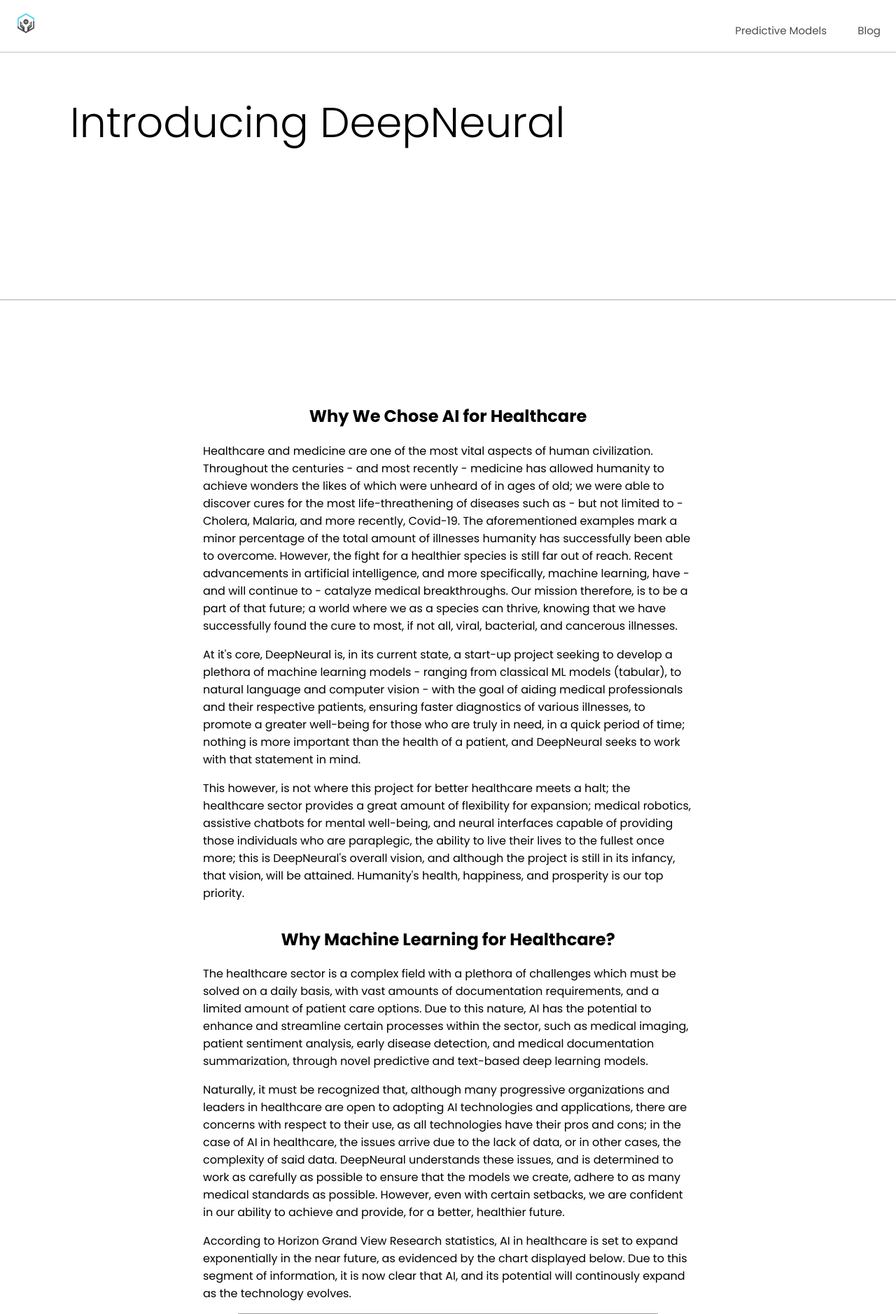
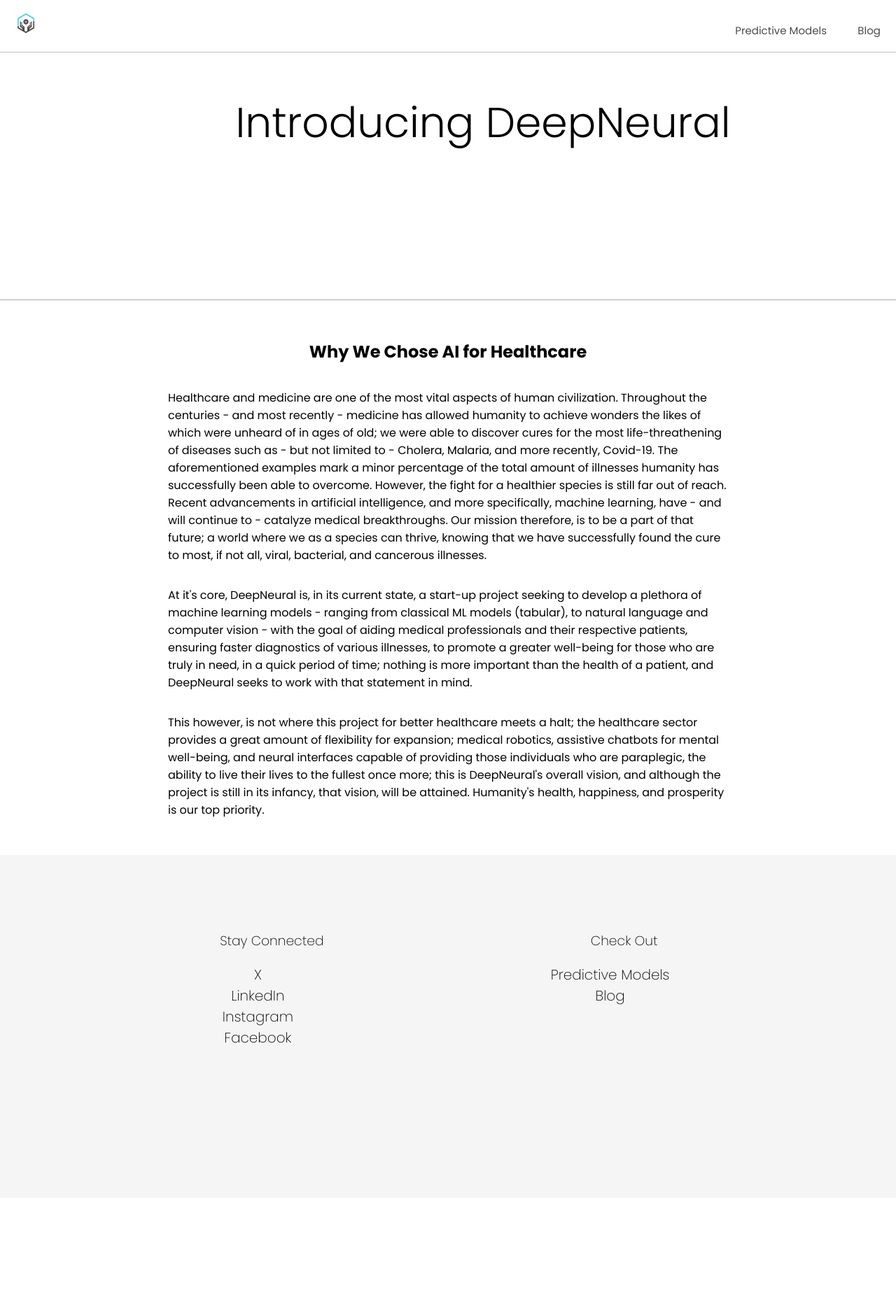
Before and after one commit to UltimateCoderDelta/DeepNeuralProjectFinal, a Django app: page /neural/deepneural_intro/ in a window 1280 px wide. Shown: the top 1878 px of the page at 70% size. After the commit the page ends 1491 px from the top, so only its background shows below. Run offline with Django 5.2, Linux system fonts and the light colour scheme; some web fonts are replaced; grey boxes are pictures that could not be loaded.

Commit message:
redesign blog body section

```diff
--- a/neural/static/neural/styles.css
+++ b/neural/static/neural/styles.css
@@ -204,36 +204,11 @@ filter: grayscale(60%);
     border-bottom: solid 1px #A9A9A9;
     display: flex;
     flex-direction: column;
-    align-items: flex-start;
+    align-items: center;
+    justify-content: center;
     padding-bottom: 10%;
 }
-.blog_page {
-  display: flex;
-  flex-direction: column;
-  flex-wrap: nowrap;
-  /* align-items: center;
-  justify-content: center; */
-  margin-top: 10%;
-  max-width: 700px;
-}
 
-.blog_page img {
-    width: 600px;
-    height: 600px;
-    margin-bottom: 50px;
-}
-
-.blog_orientation {
-    display: flex;
-    flex-direction: row;
-    align-items: flex-start;
-    justify-content: center;
-    flex-wrap: nowrap;
-}
-
-.blog_page p, .blog_page q {
-    text-align: left;
-  }
 
 .blog_description {
    display: flex;
@@ -274,15 +249,6 @@ filter: grayscale(60%);
     padding-bottom: 25px;
 }
 
-.blog_content {
-    display: flex;
-    flex-direction: row;
-    flex-wrap: nowrap;
-    align-items: center;
-    justify-content: flex-start;
-    width: 100%;
-}
-
 .blog_date {
     display: flex;
     flex-direction: column;
@@ -297,8 +263,6 @@ filter: grayscale(60%);
    flex-direction: column;
    align-items:flex-start;
    flex-wrap: nowrap;
-   /* background-color: #28282B; */
-   /* color: #fff; */
    padding-top: 30px;
  }
 
@@ -396,3 +360,24 @@ filter: grayscale(60%);
     color:#A9A9A9;
     transition: color 0.2s ease-in;
 }
+
+
+/* Blog page CSS */
+.blog_content {
+    display: flex;
+    flex-direction: row;
+    flex-wrap: nowrap;
+    justify-content:center ;
+    margin: 36px;
+}
+
+.blog_content_orientation {
+    display: flex;
+    flex-direction: column;
+    flex-wrap: nowrap;
+    max-width: 800px;
+}
+
+.blog_content_orientation p {
+    text-align: left;
+}
--- a/neural/templates/neural/deepneural_intro.html
+++ b/neural/templates/neural/deepneural_intro.html
@@ -3,10 +3,7 @@
 
  {% block head %}
  <title>Introducing DeepNeural</title>
- <meta name="viewport" content="width=320,initial-scale=0.7" >
-
-   <!-- <meta name="viewport"
-   content="width=device-width, initial-scale=0.86, maximum-scale=5.0, minimum-scale=0.86" /> -->
+ <meta name="viewport" content="width=320,initial-scale=0.7"/>
 
  <link type="text/css" href="{% static 'neural/styles.css' %}" rel="stylesheet">
  <link rel="preconnect" href="https://fonts.googleapis.com">
@@ -33,9 +30,8 @@
   {% endblock %}
 
   {% block content %}
-  <main class="blog_orientation">
-    <section class="blog_page">
-      <section>
+  <main class="blog_content">
+    <section class="blog_content_orientation">
       <h2>Why We Chose AI for Healthcare</h2>
       <p>
         Healthcare and medicine are one of the most vital aspects of human civilization. Throughout the centuries - and most recently - medicine has
@@ -59,74 +55,6 @@
         that vision, will be attained. Humanity's health, happiness, and prosperity is our top priority.
       </p>
   </section>
-     <section>
-        <h2>Why Machine Learning for Healthcare?</h2>
-        <p>
-          The healthcare sector is a complex field with a plethora of challenges which must be solved on a daily basis, with
-          vast amounts of documentation requirements, and a limited amount of patient care options. Due to this nature, AI
-          has the potential to enhance and streamline certain processes within the sector, such as
-          medical imaging, patient sentiment analysis, early disease detection, and medical documentation
-          summarization,  through novel predictive and text-based deep learning models.
-        </p>
-        <p>
-          Naturally, it must be recognized that, although many progressive organizations and leaders in healthcare
-          are open to adopting AI technologies and applications, there are concerns with respect to their use, as all
-          technologies have their pros and cons; in the case of AI in healthcare, the issues arrive due to the lack of
-          data, or in other cases, the complexity of said data. DeepNeural understands these issues, and is determined
-          to work as carefully as possible to ensure that the models we create, adhere to as many medical standards as
-          possible. However, even with certain setbacks, we are confident in our ability to achieve and provide, for a better,
-          healthier future.
-        </p>
-        <p>
-          According to Horizon Grand View Research statistics, AI in healthcare is set to expand
-          exponentially in the near future, as evidenced by the chart displayed below. Due to this
-          segment of information, it is now clear that AI, and its potential will continously expand
-          as the technology evolves.
-        </p>
-        <figure>
-            <img  src="https://www.aiprm.com/ai-in-healthcare-statistics/AI-in-Healthcare-Stats-1_hu06b399519ab9e63ce2df03aa502a6d45_85017_1600x0_resize_q95_h2_box_3.webp"
-            alt="chart displaying AI's progress until 2030">
-            <figcaption>Global AI Healthcare market (2016 - 2030)</figcaption>
-        </figure>
-    </section>
-    <section>
-        <h2>DeepNeural's Mission</h2>
-        <p>
-          In the last section, we discussed the potential of AI in healthcare, and what the purpose of DeepNeural is;
-          however, the primary mission must further be elaborated on. Our mission is the following:
-        </p>
-        <q>
-          We seek to revolutionize healthcare by using cutting-edge
-          AI to accelerate diagnoses, enhance clinical decision-making,
-          and support ongoing health management. Through innovative AI-driven
-          solutions, we will contribute to advancements in medical robotics,
-          drug discovery, and the promotion of human longevity, making these technologies
-          accessible to healthcare professionals and patients alike.
-          </q>
-        <h2>Our Vision of a Healthier Future</h2>
-        <p>
-          To create a future where AI-powered healthcare
-          technologies, from diagnostics to medical robotics,
-          are seamlessly integrated into the healthcare ecosystem,
-          improving patient outcomes and extending human longevity.
-          We envision a world where advanced health solutions are
-          universally accessible and pave the way for a healthier,
-          longer life for all.
-        </p>
-        <div class="end_blog_section">
-          <h2>References</h2>
-          <!-- [1] Global AI Healthcare market. (n.d.).
-          https://www.aiprm.com/ai-in-healthcare-statistics/AI-in-
-          Healthcare-Stats-1_hu06b399519ab9e63ce2df03aa502a6d45_85017_1600x0_resize_q95_h2_box_3.webp -->
-
-        </div>
-        <div class="end_blog_section">
-          <h2>Seeking to bring about vast improvements in healthcare <b>
-            and human biology.
-        </h2>
-        </div>
-        <section>
-      </section>
   </main>
   {% endblock %}
 
```
Lines whose indentation alone changed are shown as unchanged.
